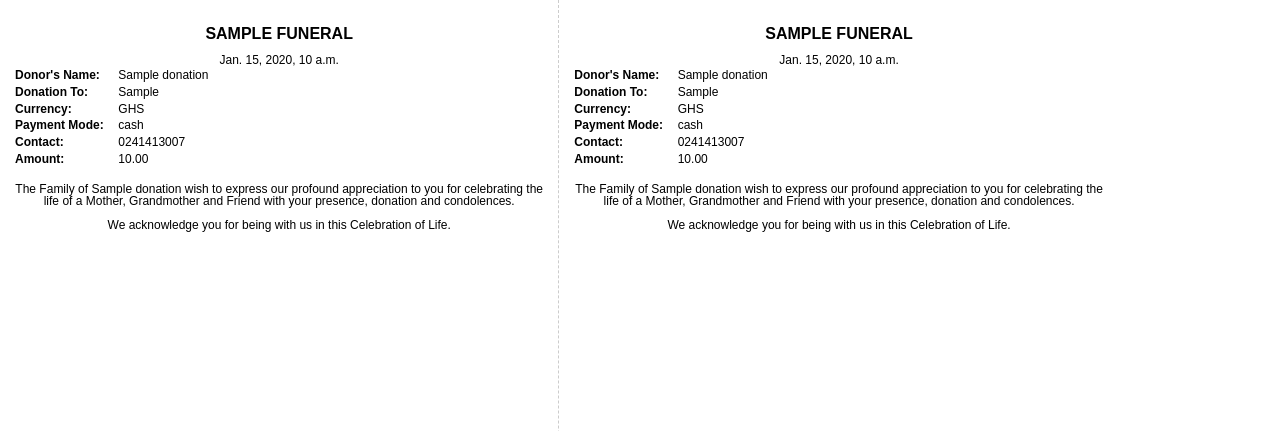
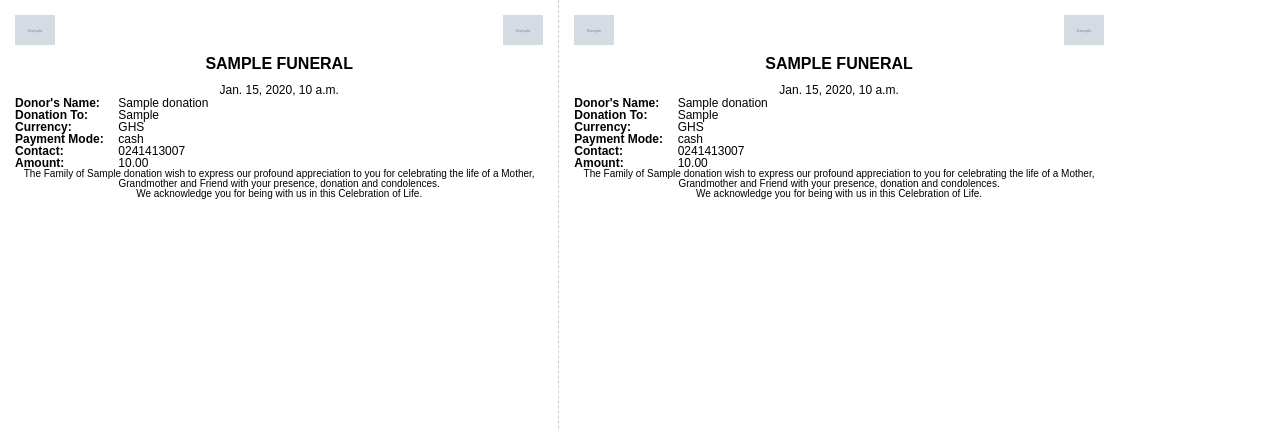
Before and after one commit to godfredtenkorang/funeral_mgt, a Django app: page /donations/1/receipt/ in a window 1280 px wide. Shown: the top 431 px of the page. Run offline with Django 5.2, Linux system fonts and the light colour scheme; tables that the repository leaves empty hold one stand-in row (values such as "Sample post"); grey boxes marked "Sample" are stand-in pictures.

Commit message:
changese

```diff
--- a/mysite/templates/mysite/print_receipt.html
+++ b/mysite/templates/mysite/print_receipt.html
@@ -7,7 +7,7 @@
     <title>Funeral Donation Receipt</title>
     <style>
         @page {
-            size: A4 landscape;
+            size: A5;
             margin: 0;
         }
 
@@ -48,6 +48,8 @@
         .header img {
             height: 30px;
             width: auto;
+            display: flex;
+            justify-content: space-between;
         }
 
         h1 {
@@ -66,7 +68,7 @@
         .donor-info {
             font-size: 12px;
 
-            line-height: 1.4;
+            line-height: 1.0;
         }
 
         .donor-info strong {
@@ -77,9 +79,9 @@
 
 
         .message {
-            font-size: 12px;
+            font-size: 10px;
             text-align: center;
-            margin-top: 15px;
+
             line-height: 1.0;
         }
 
@@ -97,6 +99,7 @@
                 margin: 0;
                 padding: 0;
             }
+
             .sheet {
                 page-break-after: always;
             }
@@ -108,14 +111,14 @@
     <div class="sheet">
         <!-- First Receipt -->
         <div class="receipt">
-            <!-- <div class="header">
+            <div class="header d-flex">
                 {% if donation.ecobank_logo %}
                 <img src="{{ donation.ecobank_logo.url }}" alt="Ecobank Logo">
                 {% endif %}
                 {% if donation.fnet_logo %}
                 <img src="{{ donation.fnet_logo.url }}" alt="Fnet Logo">
                 {% endif %}
-            </div> -->
+            </div>
 
             <h1>{{ donation.funeral.title }}</h1>
 
@@ -135,7 +138,7 @@
             <div class="message">
                 The Family of {{ donation.donor_name }} wish to express our profound appreciation to you for
                 celebrating the life of a Mother, Grandmother and Friend with your presence, donation and condolences.
-                <br><br>
+                <br>
                 We acknowledge you for being with us in this Celebration of Life.
             </div>
 
@@ -146,14 +149,14 @@
 
         <!-- Second Receipt (Duplicate) -->
         <div class="receipt">
-            <!-- <div class="header">
+            <div class="header">
                 {% if donation.ecobank_logo %}
                 <img src="{{ donation.ecobank_logo.url }}" alt="Ecobank Logo">
                 {% endif %}
                 {% if donation.fnet_logo %}
                 <img src="{{ donation.fnet_logo.url }}" alt="Fnet Logo">
                 {% endif %}
-            </div> -->
+            </div>
 
             <h1>{{ donation.funeral.title }}</h1>
 
@@ -173,7 +176,7 @@
             <div class="message">
                 The Family of {{ donation.donor_name }} wish to express our profound appreciation to you for
                 celebrating the life of a Mother, Grandmother and Friend with your presence, donation and condolences.
-                <br><br>
+                <br>
                 We acknowledge you for being with us in this Celebration of Life.
             </div>
 
--- a/requirements.txt
+++ b/requirements.txt
@@ -6,9 +6,11 @@ certifi==2025.4.26
 cffi==1.17.1
 chardet==5.2.0
 charset-normalizer==3.4.2
+crispy-bootstrap5==2025.6
 cryptography==45.0.4
 cssselect2==0.8.0
 Django==5.2.1
+django-crispy-forms==2.4
 et_xmlfile==2.0.0
 fonttools==4.58.4
 gunicorn==23.0.0
```
Also changed, not shown: funeral_mgt/settings.py (+13 -13 lines).
